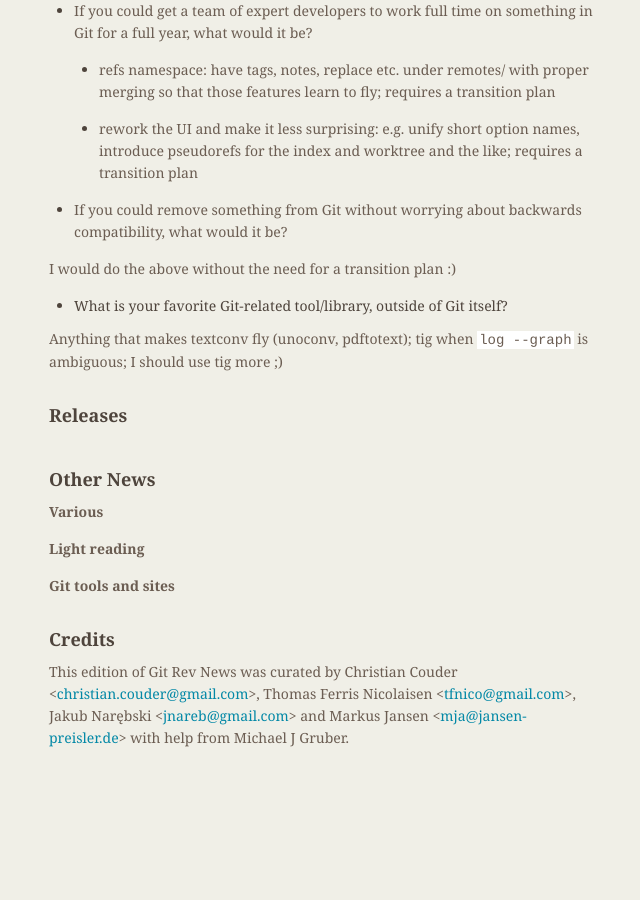
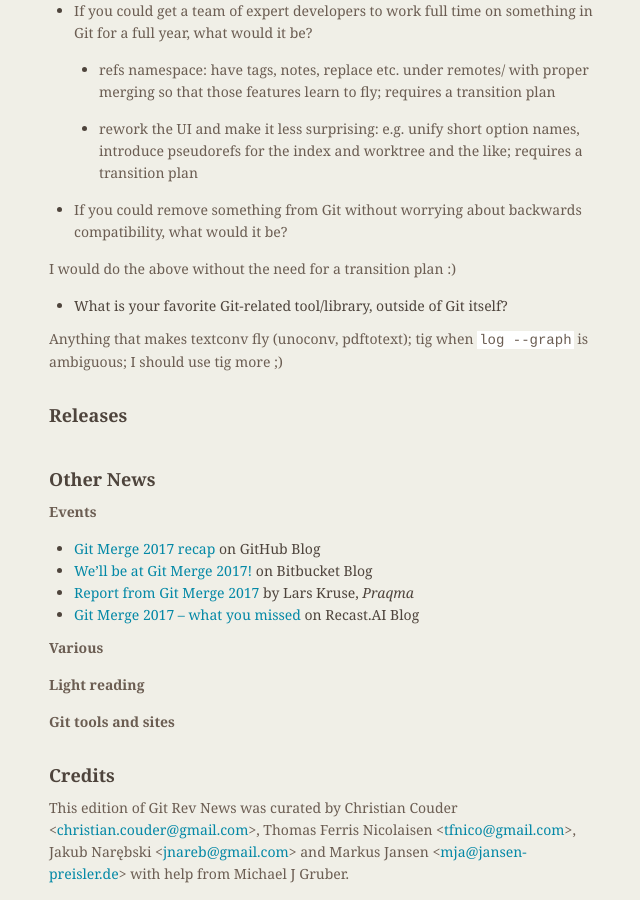
Before and after one commit to git/git.github.io, a Jekyll site: the page built from rev_news/drafts/edition-24.md, in a window 1280 px wide and 900 px high, scrolled down 1257 px. Shown: the whole window, without its empty margins (485-1125 px from the left). Built offline with Jekyll 4.4.1, drawn with Linux system fonts in a browser that asks for light colours; before the commit the page ends 2021 px from its top, so only the background shows below that.

Commit message:
rn-24: Add a few links about Git Merge 2017 event
Git Merge 2017 was on February 2-3, 2017 in Brussels, Belgium

```diff
--- a/rev_news/drafts/edition-24.md
+++ b/rev_news/drafts/edition-24.md
@@ -108,6 +108,12 @@
 
 ## Other News
 
+__Events__
+* [Git Merge 2017 recap](https://github.com/blog/2317-git-merge-2017-recap) on GitHub Blog
+* [We’ll be at Git Merge 2017!](https://blog.bitbucket.org/2017/02/01/well-git-merge-2017/) on Bitbucket Blog
+* [Report from Git Merge 2017](http://www.praqma.com/stories/work-on-git-merge-2017/) by Lars Kruse, _Praqma_
+* [Git Merge 2017 – what you missed](https://blog.recast.ai/git-merge-2017/) on Recast.AI Blog
+
 __Various__
 
 
```
